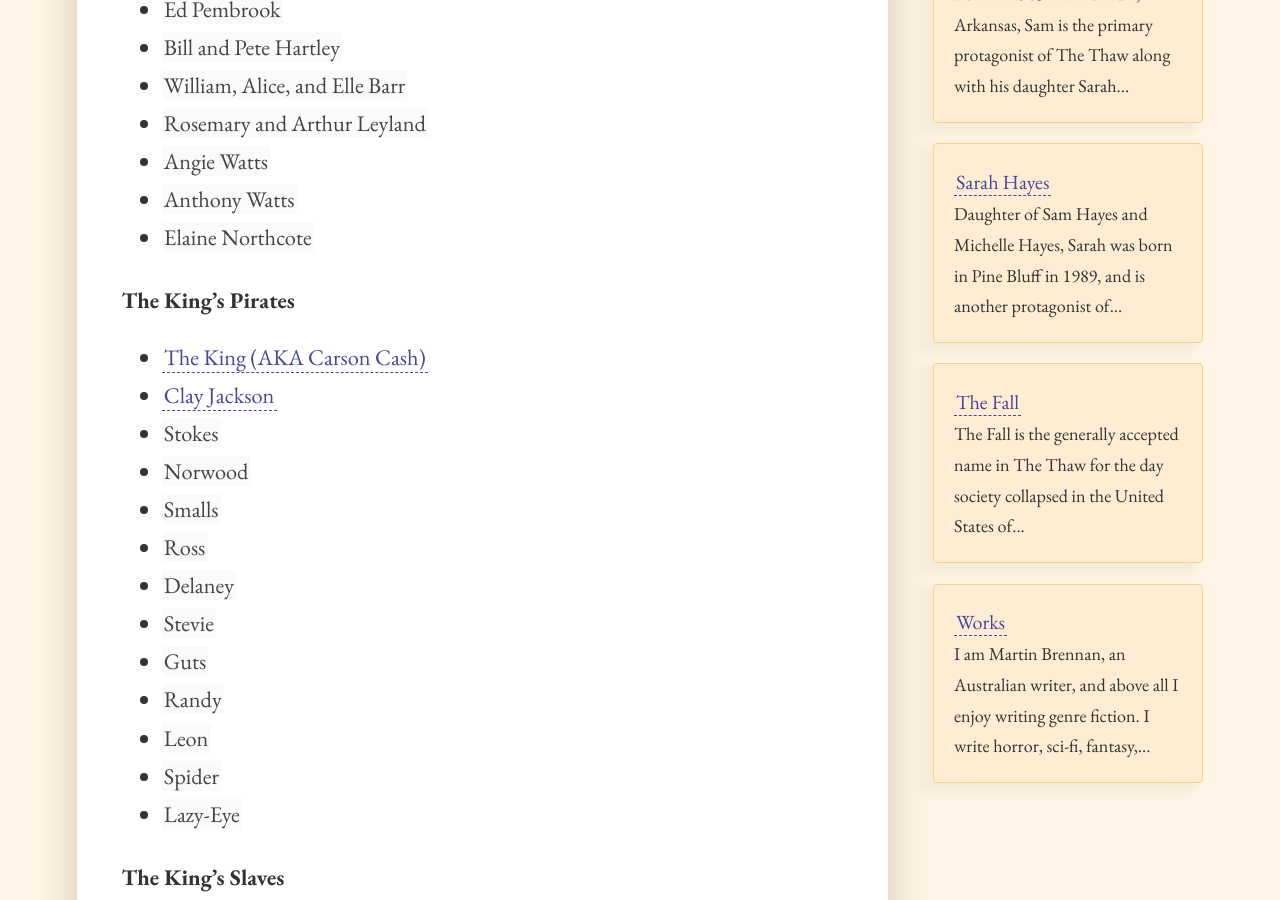
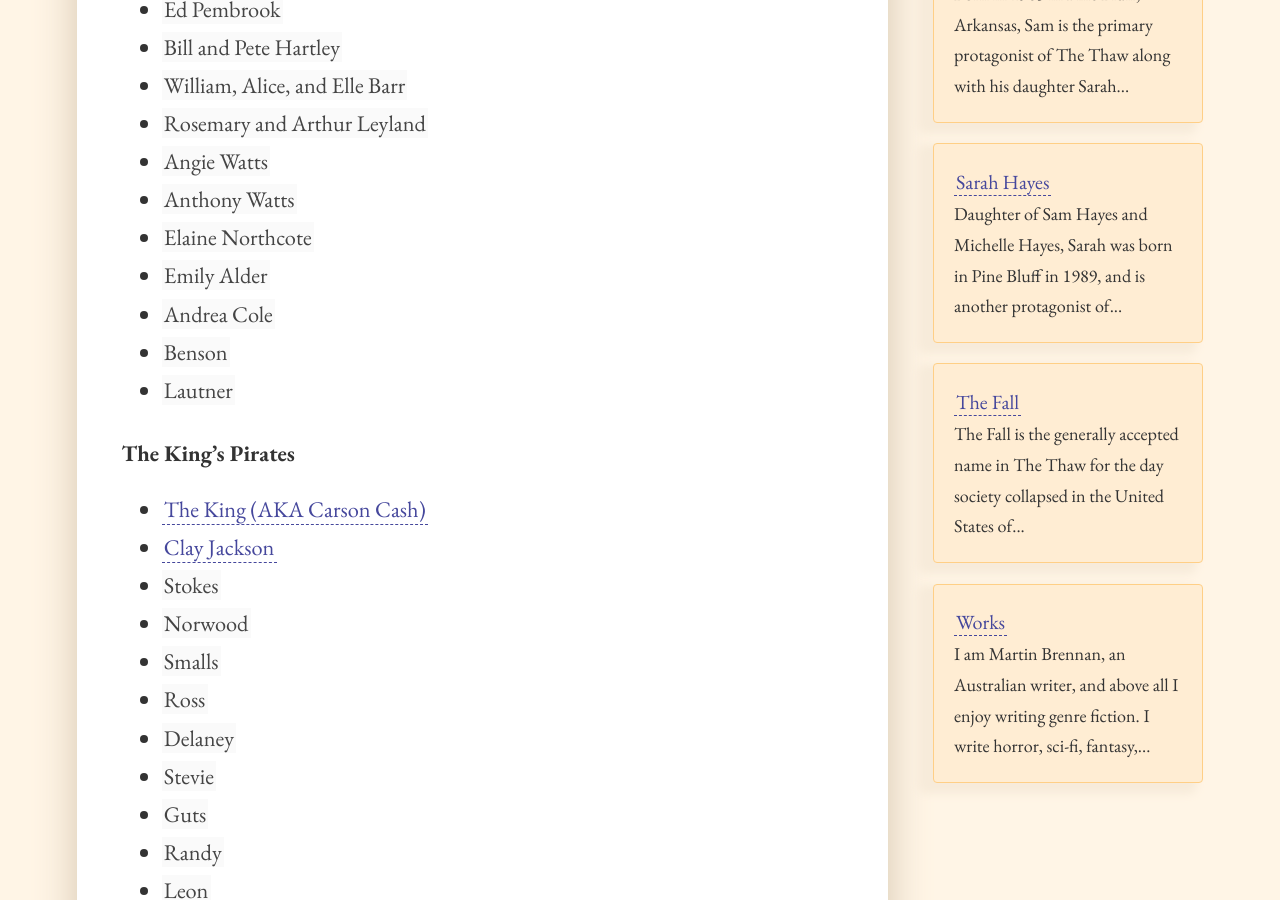
Before and after one commit to martin-brennan/writing.martin-brennan.com, a Jekyll site: the page built from _notes/the_thaw.md, in a window 1280 px wide and 900 px high, scrolled down 1318 px. Built offline with Jekyll 4.4.1, drawn with Linux system fonts in a browser that asks for light colours.

Commit message:
[the thaw] add more characters

```diff
--- a/_notes/the_thaw.md
+++ b/_notes/the_thaw.md
@@ -32,6 +32,10 @@ _The Thaw_ is a post-apocalyptic zombie survival novel set in the heart of Ameri
 * [[Angie Watts]]
 * [[Anthony Watts]]
 * [[Elaine Northcote]]
+* [[Emily Alder]]
+* [[Andrea Cole]]
+* [[Benson]]
+* [[Lautner]]
 
 #### The King's Pirates
 
```
Also changed, not shown: other parts of _notes/the_thaw.md (+3 -0 lines).
